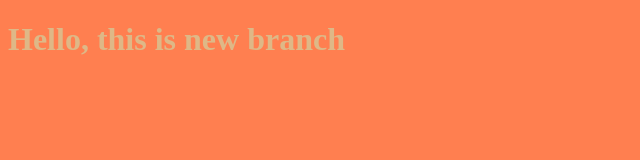
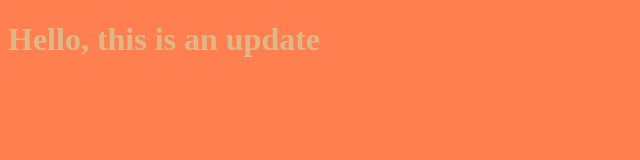
Before and after one commit to Farah88B/myproject, a plain HTML site: page index.html in a window 1280 px wide. Shown: the full height of the page, 0-640 px from the left. Drawn offline with Linux system fonts and the light colour scheme.

Commit message:
edit in the html file

```diff
--- a/index.html
+++ b/index.html
@@ -8,7 +8,7 @@
 </head>
 <body>
 
-<h1>Hello, this is new branch</h1>
+<h1>Hello, this is an update</h1>
     <script src="app.js"> </script>
 </body>
 </html>
```
